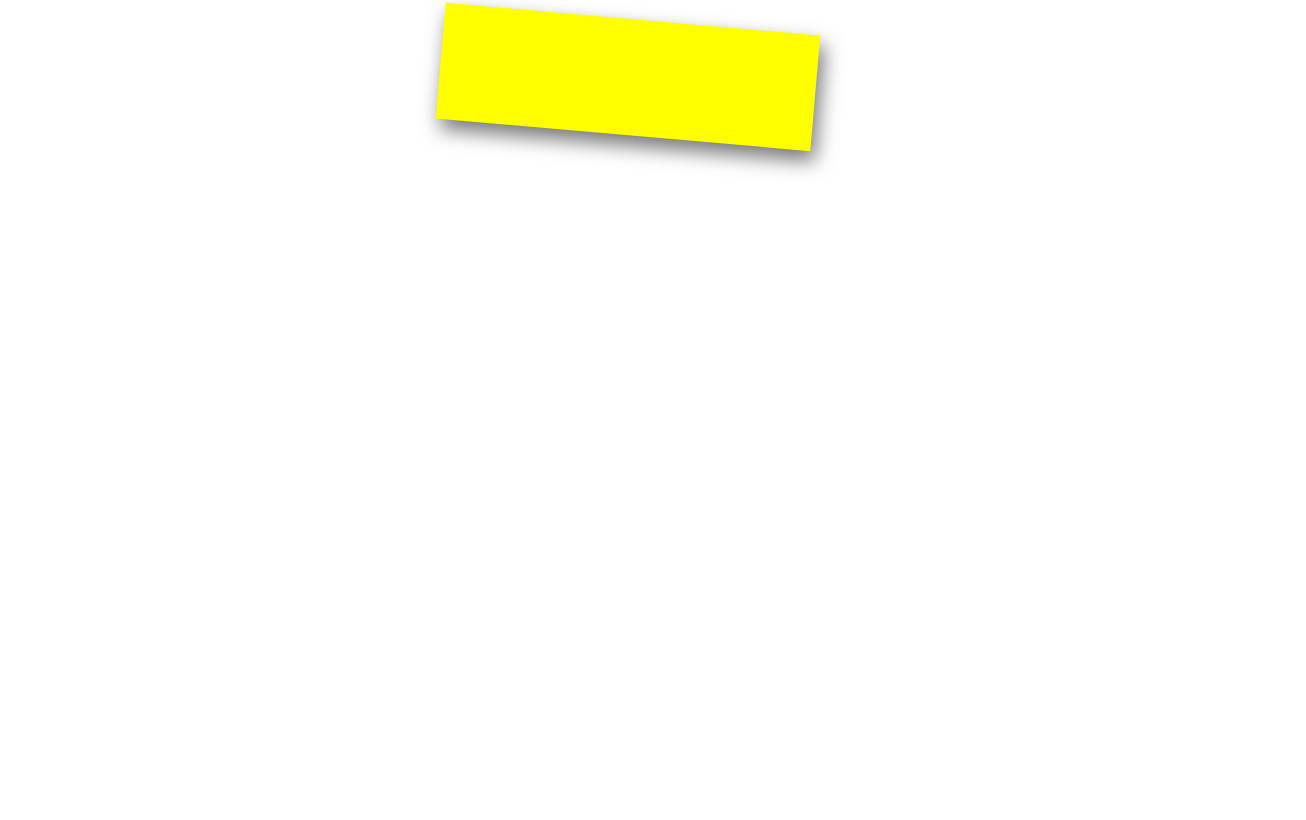
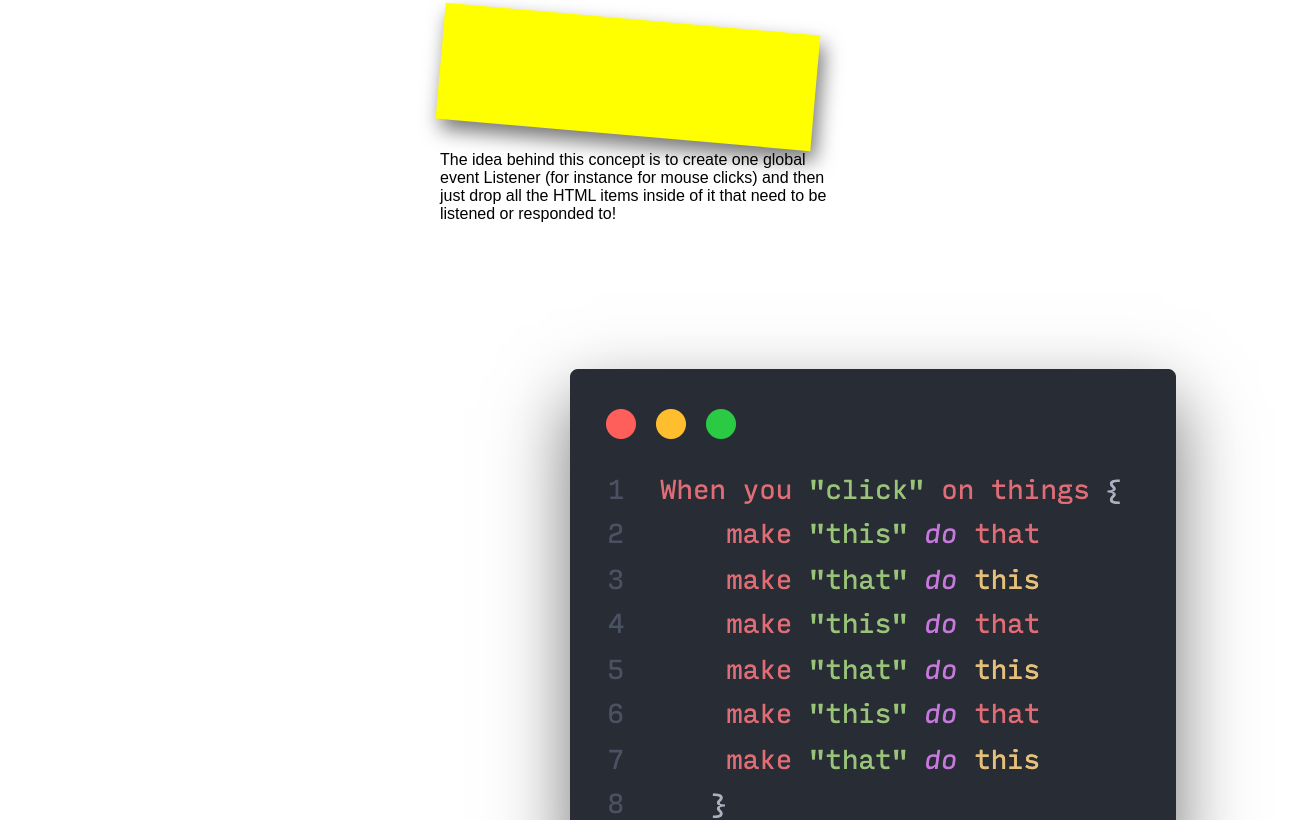
Before and after one commit to David-van-den-Bor/Event-Listeners-in-Javascript, a website built with Parcel: page index.html in a window 1280 px wide. Shown: the part 282-1102 px from the top of the page, 1306 px wide, since content can reach past the window. Before the commit the page ends 800 px from the top, so only its background shows below. Built offline with nearby package versions, Linux system fonts and the light colour scheme.

Commit message:
Update index.html

```diff
--- a/index.html
+++ b/index.html
@@ -16,6 +16,9 @@
    <button class="goodbye">Goodbye</button>
    <section class="post-it"></section>
    <script src="script.js"></script>
-</body>
+
+   <p>The idea behind this concept is to create one global event Listener (for instance for mouse clicks) and then just drop all the HTML items inside of it that need to be listened or responded to!</p>
+<img src="event-listener-global.png" alt="">
+   </body>
 
 </html>
```
